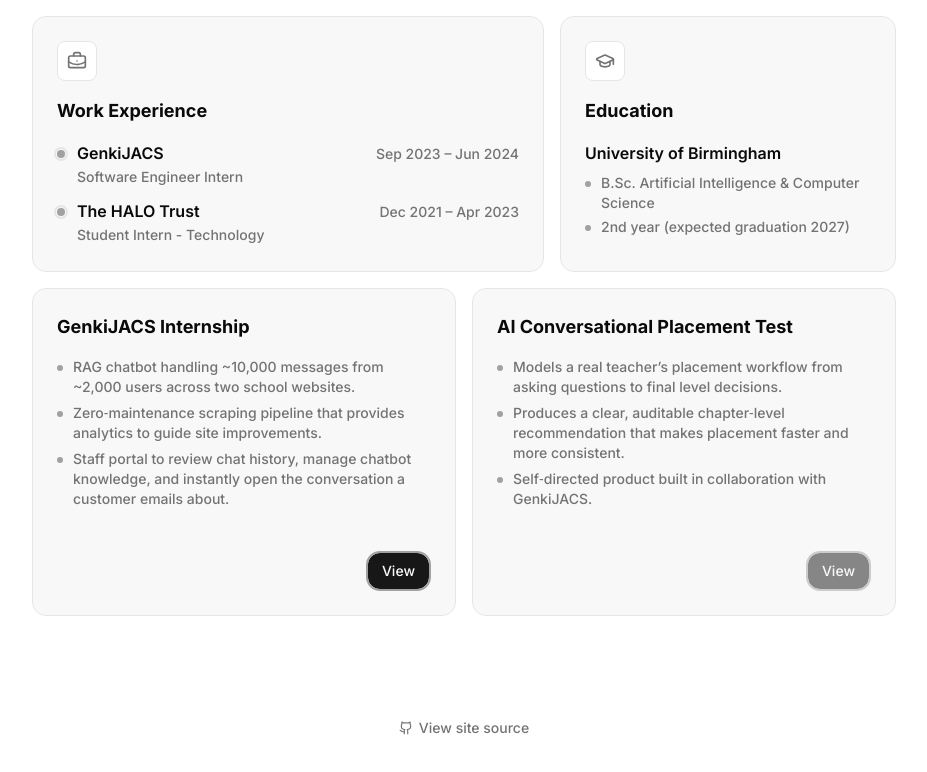
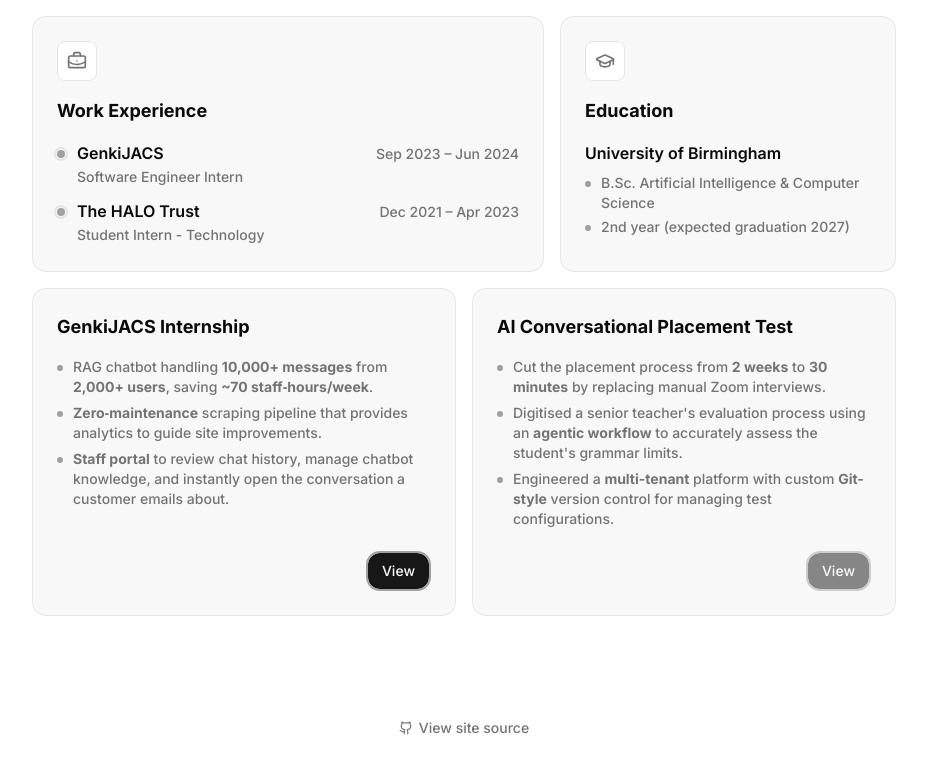
Before and after one commit to JoshuaKirby88/portfolio, a Next.js app: page / in a window 1280 px wide. Shown: the part 664-1436 px from the top of the page, without its empty margins (176-1103 px from the left). Built offline with nearby package versions, Linux system fonts and the light colour scheme.

Commit message:
Updated content with content from CV

```diff
--- a/src/app/[project]/page.tsx
+++ b/src/app/[project]/page.tsx
@@ -1,10 +1,10 @@
-import { homeContent } from "@/content/home"
 import type { Metadata } from "next"
 import { notFound } from "next/navigation"
 import React from "react"
 import ReactMarkdown from "react-markdown"
 import rehypeRaw from "rehype-raw"
 import remarkBreaks from "remark-breaks"
+import { homeContent } from "@/content/home"
 import { AddConversationContext } from "./_components/add-conversation-context"
 import { AddKeywords } from "./_components/add-keywords"
 import { WebsiteContentProcess } from "./_components/website-content-process"
@@ -19,13 +19,12 @@
 	params: Promise<{ project: string }>
 }): Promise<Metadata> {
 	const params = await props.params
-	const projectSlug = params.project
-	const project = homeContent.projects.find((p) => p.href === `/${projectSlug}`)
+	const project = homeContent.projects.find(
+		(p) => p.href === `/${params.project}`,
+	)
 
 	if (!project) {
-		return {
-			title: "Project Not Found",
-		}
+		throw new Error("Project not found")
 	}
 
 	return {
@@ -34,7 +33,7 @@
 		openGraph: {
 			title: `${project.title} | Joshua Kirby`,
 			description: project.bullets[0],
-			url: `https://joshuakirby.webcam/${projectSlug}`,
+			url: `https://joshuakirby.webcam/${params.project}`,
 		},
 	}
 }
--- a/src/app/page.tsx
+++ b/src/app/page.tsx
@@ -6,6 +6,7 @@
 } from "lucide-react"
 import Image from "next/image"
 import Link from "next/link"
+import ReactMarkdown from "react-markdown"
 import { buttonVariants } from "@/components/ui/button"
 import { homeContent } from "@/content/home"
 import { cn } from "@/lib/utils"
@@ -151,7 +152,7 @@
 										className="relative pl-4 font-medium text-muted-foreground text-sm"
 									>
 										<SmallBullet className="absolute top-[0.55em] left-0" />
-										{bullet}
+										<ReactMarkdown>{bullet}</ReactMarkdown>
 									</li>
 								))}
 							</ul>
--- a/src/content/home.ts
+++ b/src/content/home.ts
@@ -58,18 +58,18 @@
 			title: "GenkiJACS Internship",
 			href: "/genkijacs",
 			bullets: [
-				"RAG chatbot handling ~10,000 messages from ~2,000 users across two school websites.",
-				"Zero‑maintenance scraping pipeline that provides analytics to guide site improvements.",
-				"Staff portal to review chat history, manage chatbot knowledge, and instantly open the conversation a customer emails about.",
+				"RAG chatbot handling **10,000+ messages** from **2,000+ users**, saving **~70 staff‑hours/week**.",
+				"**Zero‑maintenance** scraping pipeline that provides analytics to guide site improvements.",
+				"**Staff portal** to review chat history, manage chatbot knowledge, and instantly open the conversation a customer emails about.",
 			],
 		},
 		{
 			title: "AI Conversational Placement Test",
 			href: "/placement-test",
 			bullets: [
-				"Models a real teacher’s placement workflow from asking questions to final level decisions.",
-				"Produces a clear, auditable chapter‑level recommendation that makes placement faster and more consistent.",
-				"Self‑directed product built in collaboration with GenkiJACS.",
+				"Cut the placement process from **2 weeks** to **30 minutes** by replacing manual Zoom interviews.",
+				"Digitised a senior teacher's evaluation process using an **agentic workflow** to accurately assess the student's grammar limits.",
+				"Engineered a **multi-tenant** platform with custom **Git-style** version control for managing test configurations.",
 			],
 			disabled: true,
 		},
--- a/src/content/projects/genkijacs.md
+++ b/src/content/projects/genkijacs.md
@@ -61,7 +61,8 @@
 The matches returned are split into two groups: **Website Content** and **Staff Notes**.
 
 **For Website Content**, I pull in the neighbouring chunks around each match.
-This creates a sliding window effect, ensuring the model gets a complete, coherent passage rather than just a fragmented sentence.
+This creates a "sliding window" effect, providing the model with complete, coherent passages.
+This significantly reduces **hallucination rates** by ensuring answers are grounded in full context rather than fragmented sentences.
 
 <websitecontentprocess url="genkijacs.com" match="... live it. That's why we focus not just on teaching you the basics of grammar, ..." topneighbour="At Genki, we believe you can't learn a language using only a textbook. You need to feel it, use it, ..." bottomneighbour="... but also on how to live in Japan and communicate with real Japanese people." ></websitecontentprocess>
 
```
